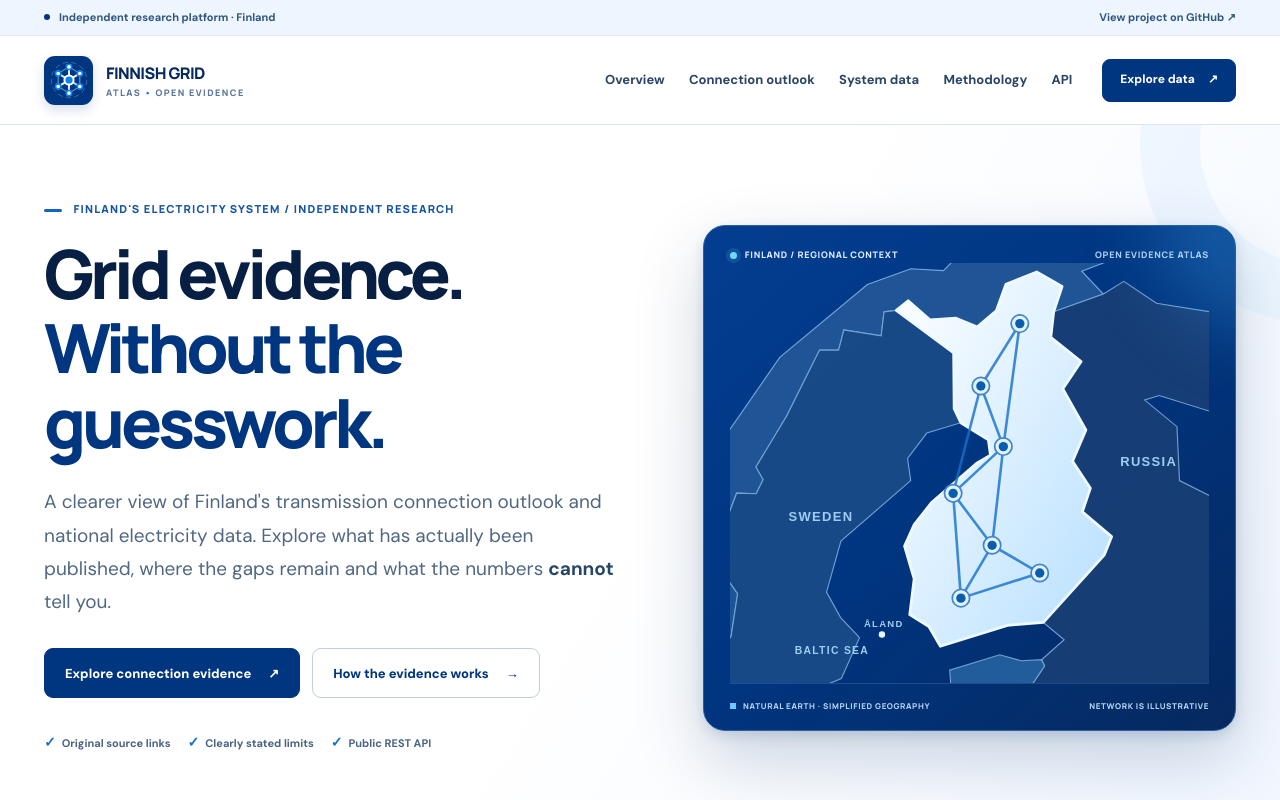
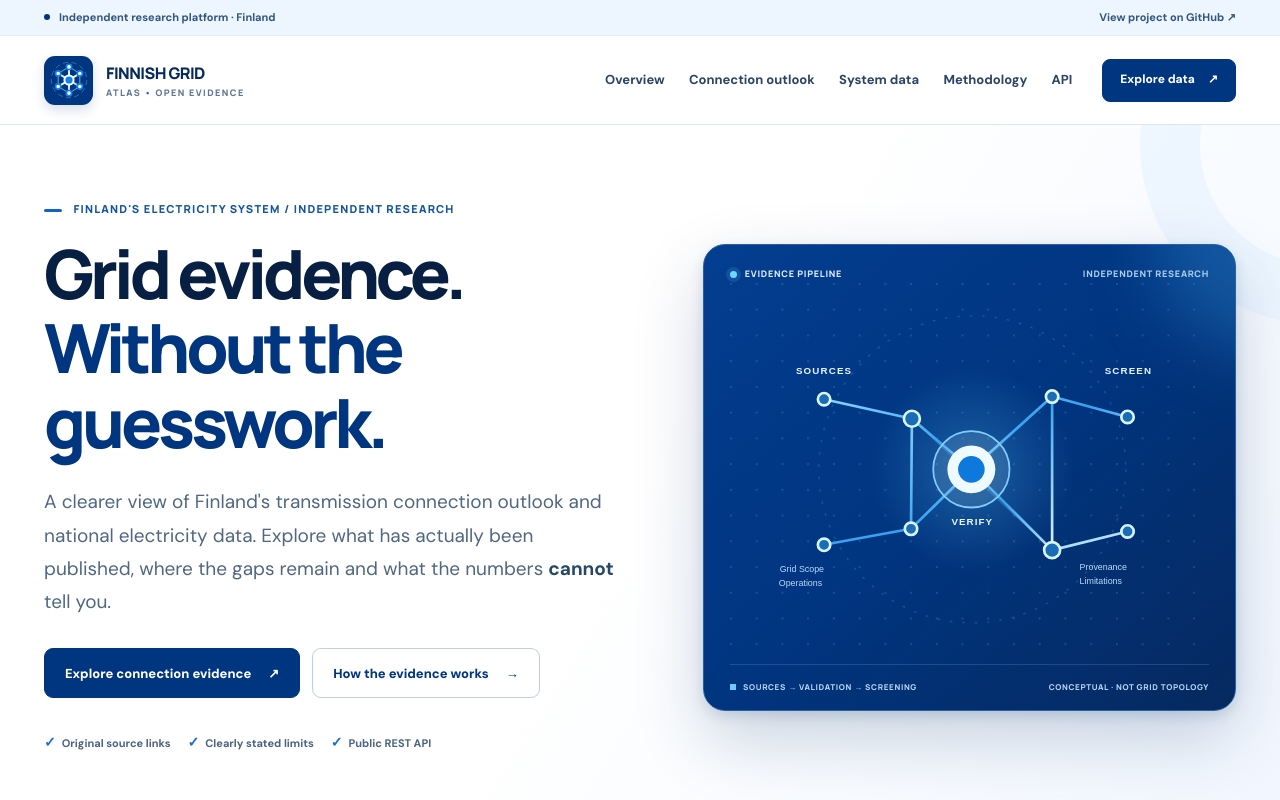
Before and after one commit to abhijith-sivaprasadan/finnish-grid-connection-evidence, a Next.js app in the folder website/: page / in a window 1280 px wide. Shown: the top 800 px of the page. Built offline with nearby package versions, Linux system fonts and the light colour scheme.

Commit message:
brand: remove geographic map and show intentional evidence network vector

```diff
--- a/website/src/components/network-visual.tsx
+++ b/website/src/components/network-visual.tsx
@@ -1,46 +1,46 @@
-import { atlasRegions, atlasNodes, atlasEdges } from "@/lib/atlas-geography";
-
 /**
- * Geographic overview based on public-domain Natural Earth boundaries.
- * Decorative lines and dots are NOT transmission topology or actual substations.
- * The separate /connections catalogue is the source for named sample points.
+ * Abstract information architecture, NOT a map or electricity-network topology.
+ * The three labels indicate separate analytical stages, not physical locations.
  */
 export function NetworkVisual() {
   return <div className="network-panel">
-    <div className="network-head">
-      <span><span className="network-light" aria-hidden="true" /> FINLAND / REGIONAL CONTEXT</span>
-      <span>OPEN EVIDENCE ATLAS</span>
-    </div>
-    <svg className="network-visual" viewBox="100 100 550 485" preserveAspectRatio="xMidYMid meet"
-      role="img" aria-label="Simplified geographic boundaries: Finland with Sweden to the west, Norway to the northwest, Russia to the east, Åland and the Baltic Sea in the southwest. Decorative blue network overlay is not transmission-grid topology or actual substation locations.">
+    <div className="network-head"><span><span className="network-light" aria-hidden="true" /> EVIDENCE PIPELINE</span><span>INDEPENDENT RESEARCH</span></div>
+    <svg className="network-visual" viewBox="0 0 540 430" role="img"
+      aria-label="Conceptual evidence workflow: two source families pass through validation and provenance checks to a qualified screening result. Connections are conceptual, not physical transmission lines.">
       <defs>
-        <linearGradient id="atlasLand" x1="0" y1="0" x2="1" y2="1">
-          <stop stopColor="#fff"/><stop offset="1" stopColor="#b6dfff"/>
+        <linearGradient id="flowLine" x1="0" y1="0" x2="1" y2="1">
+          <stop stopColor="#8bd6ff"/><stop offset=".5" stopColor="#36a1f0"/><stop offset="1" stopColor="#d7f2ff"/>
         </linearGradient>
+        <radialGradient id="focusGlow"><stop stopColor="#60caff" stopOpacity=".28"/><stop offset="1" stopColor="#60caff" stopOpacity="0"/></radialGradient>
+        <pattern id="pipelineGrid" width="29" height="29" patternUnits="userSpaceOnUse"><circle cx="1" cy="1" r="1.1" fill="#8bcaff" opacity=".22"/></pattern>
       </defs>
-      <path d={atlasRegions.norway} fill="#215797" opacity=".94" stroke="#7cadde" strokeWidth="1.3"/>
-      <path d={atlasRegions.sweden} fill="#194a88" opacity=".97" stroke="#73a4d5" strokeWidth="1.3"/>
-      <path d={atlasRegions.russia} fill="#183e76" opacity=".97" stroke="#73a4d5" strokeWidth="1.3"/>
-      <path d={atlasRegions.estonia} fill="#245f9d" opacity=".97" stroke="#73a4d5" strokeWidth="1.3"/>
-      <path d={atlasRegions.finland} fill="url(#atlasLand)" stroke="#eefaff" strokeWidth="3.2" strokeLinejoin="round"/>
-      {atlasEdges.map(([a,b],i)=><path key={i}
-        d={`M${atlasNodes[a].x} ${atlasNodes[a].y} L${atlasNodes[b].x} ${atlasNodes[b].y}`}
-        fill="none" stroke="#1471c8" strokeWidth="3" strokeLinecap="round" opacity=".8"/>)}
-      {atlasNodes.map((n,i)=><g key={i}>
-        <circle cx={n.x} cy={n.y} r="10" fill="#e1f3ff" stroke="#4384ca" strokeWidth="2"/>
-        <circle cx={n.x} cy={n.y} r="5.4" fill="#0a5ead"/>
-      </g>)}
-      <circle cx="273.8" cy="529" r="3.7" fill="#e7f8ff"/>
-      <g fill="#9fcef3" fontFamily="Arial, sans-serif" fontSize="15" fontWeight="700" letterSpacing="1.5">
-        <text x="166" y="398">SWEDEN</text>
-        <text x="549" y="335">RUSSIA</text>
-        <text x="173" y="551" fontSize="12">BALTIC SEA</text>
-        <text x="253" y="520" fontSize="11">ÅLAND</text>
+      <rect width="540" height="430" fill="url(#pipelineGrid)"/>
+      <circle cx="273" cy="210" r="173" fill="none" stroke="#93cfff" strokeOpacity=".19" strokeWidth="1.5" strokeDasharray="3 11"/>
+      <circle cx="273" cy="210" r="115" fill="url(#focusGlow)"/>
+      <g fill="none" stroke="url(#flowLine)" strokeWidth="3" strokeLinecap="round" strokeLinejoin="round">
+        <path d="M106 131 205 153 272 210 363 128 448 151"/>
+        <path d="M106 295 204 277 272 210 363 301 448 280"/>
+        <path d="M205 153 204 277 M363 128 363 301"/>
+        <path d="M205 153 363 301 M204 277 363 128" strokeWidth="1.4" opacity=".3"/>
+      </g>
+      <g fill="#1a6cb5" stroke="#d9f5ff" strokeWidth="3">
+        {[[106,131],[106,295],[205,153],[204,277],[363,128],[363,301],[448,151],[448,280]].map(([x,y],i)=><circle key={i} cx={x} cy={y} r={i===2||i===5?9:7}/>)}
+      </g>
+      <circle cx="272" cy="210" r="43" fill="#d9f4ff" fillOpacity=".12" stroke="#80ceff" strokeWidth="2"/>
+      <circle cx="272" cy="210" r="27" fill="#effaff"/>
+      <circle cx="272" cy="210" r="15" fill="#0d79dd"/>
+      <g fill="#e6f5ff" fontFamily="Arial, sans-serif" textAnchor="middle">
+        <text x="106" y="102" fontWeight="700" fontSize="11" letterSpacing="1.3">SOURCES</text>
+        <text x="273" y="273" fontWeight="700" fontSize="11" letterSpacing="1.2">VERIFY</text>
+        <text x="449" y="102" fontWeight="700" fontSize="11" letterSpacing="1.3">SCREEN</text>
+      </g>
+      <g fill="#b9dbfa" fontFamily="Arial, sans-serif" fontSize="10">
+        <text x="56" y="326">Grid Scope</text>
+        <text x="55" y="342">Operations</text>
+        <text x="394" y="323">Provenance</text>
+        <text x="394" y="339">Limitations</text>
       </g>
     </svg>
-    <div className="network-foot">
-      <span><span className="foot-square" aria-hidden="true" /> NATURAL EARTH · SIMPLIFIED GEOGRAPHY</span>
-      <span>NETWORK IS ILLUSTRATIVE</span>
-    </div>
+    <div className="network-foot"><span><span className="foot-square" aria-hidden="true"/> SOURCES → VALIDATION → SCREENING</span><span>CONCEPTUAL · NOT GRID TOPOLOGY</span></div>
   </div>;
 }
```
